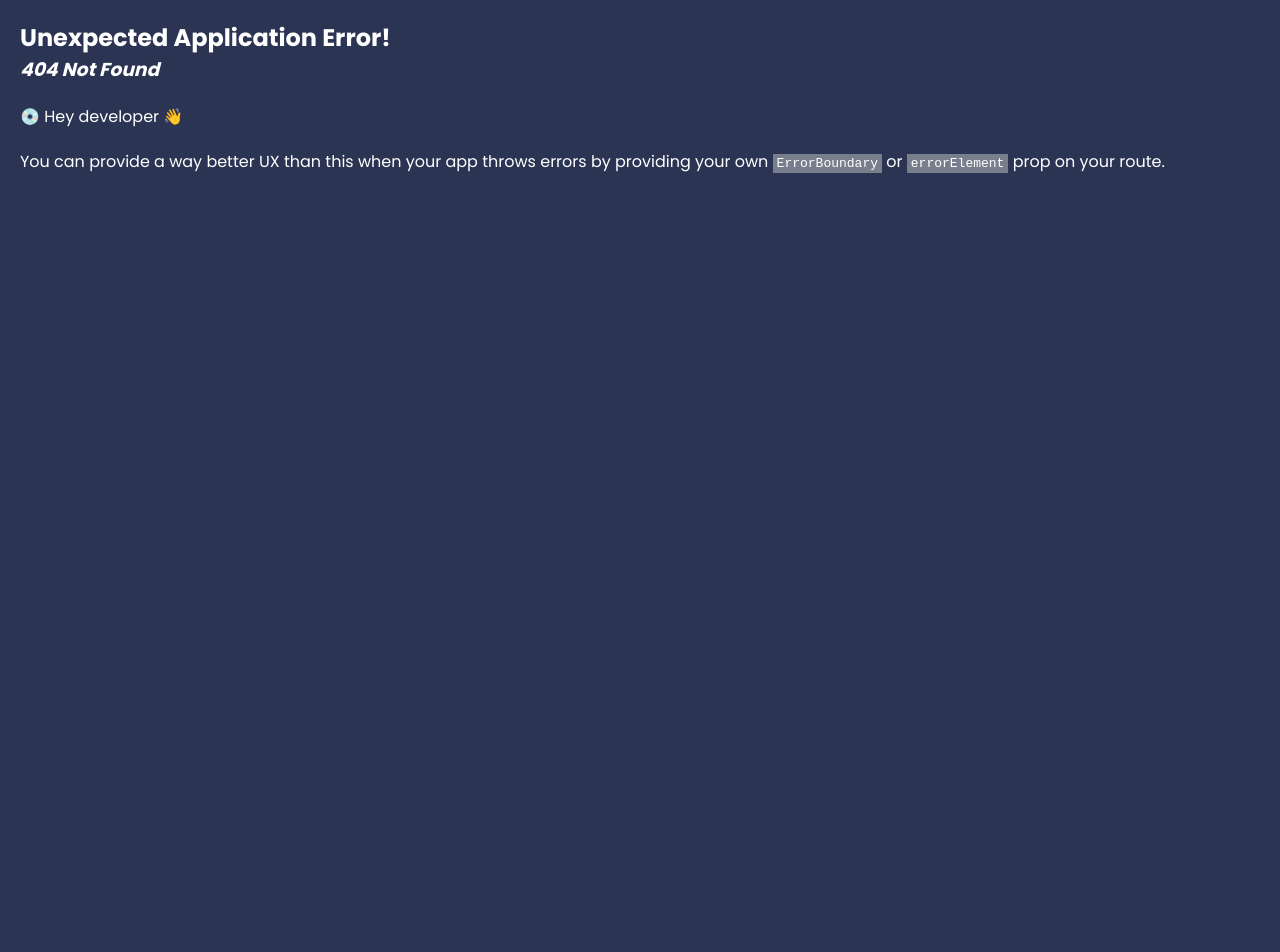
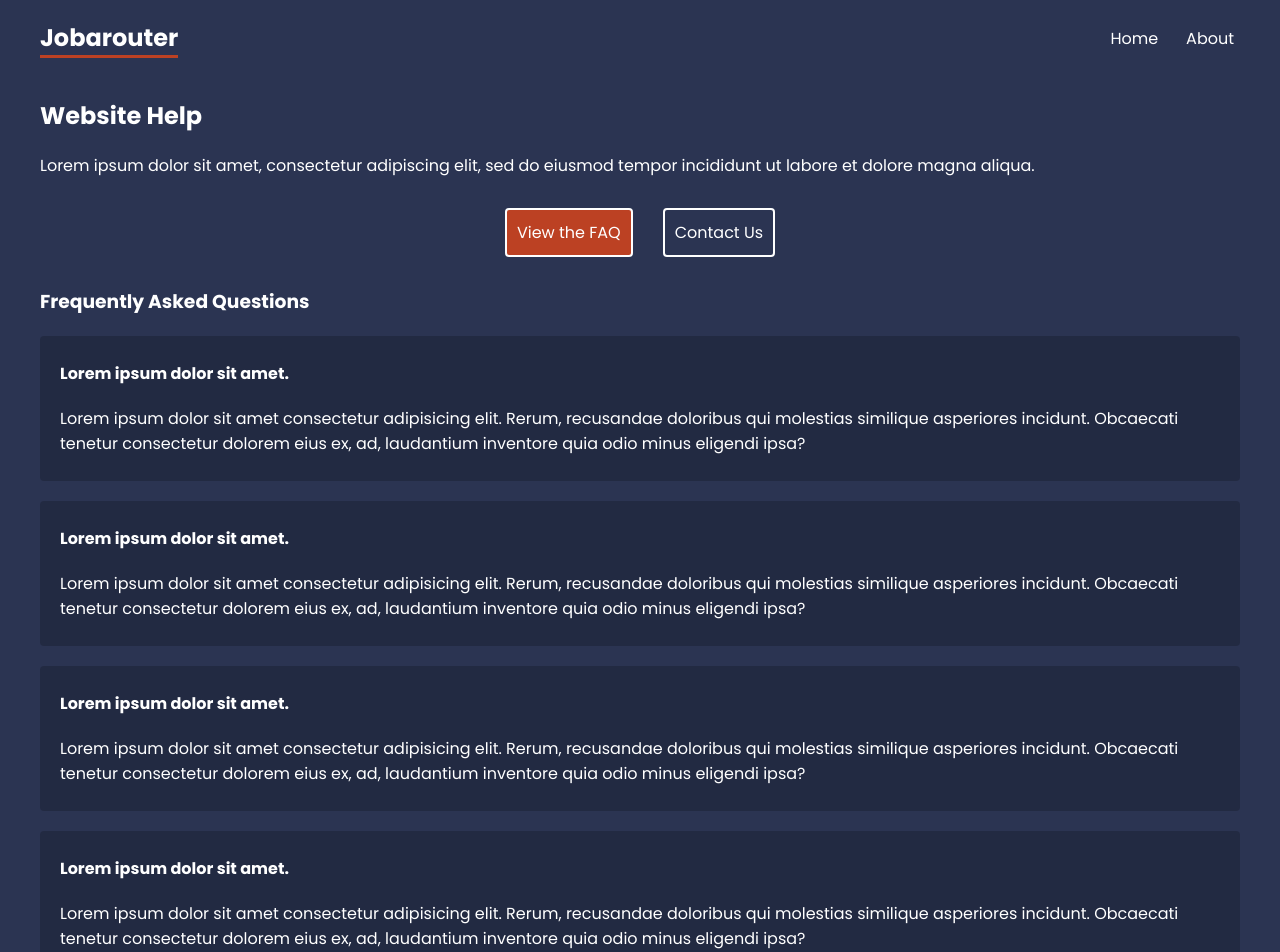
Before and after one commit to meconnor/jobrouterREACT, a React (Create React App) app: page /help/faq in a window 1280 px wide. Before the commit this address had no page. Shown: the top 952 px of the page. Before the commit the page ends 800 px from the top, so only its background shows below. Built offline with nearby package versions, Linux system fonts and the light colour scheme.

Commit message:
added faq/contact pages with styles. implemented routes from /help

```diff
--- a/src/App.js
+++ b/src/App.js
@@ -7,14 +7,21 @@
 //pages
 import Home from "./pages/Home";
 import About from "./pages/About";
+import Faq from "./pages/help/Faq";
+import Contact from "./pages/help/Contact";
 //layouts
 import RootLayout from "./layouts/RootLayout";
+import HelpLayout from "./layouts/HelpLayout";
 
 const router = createBrowserRouter(
   createRoutesFromElements(
     <Route path="/" element={<RootLayout />}>
       <Route index element={<Home />} />
       <Route path="about" element={<About />} />
+      <Route path="help" element={<HelpLayout />}>
+        <Route path="faq" element={<Faq />} />
+        <Route path="contact" element={<Contact />} />
+      </Route>
     </Route>
   )
 );
--- a/src/index.css
+++ b/src/index.css
@@ -52,8 +52,52 @@
   margin: 40px auto;
 }
 /* help layout */
-
+.help-layout nav {
+  display: flex;
+  justify-content: center;
+  gap: 30px;
+  margin: 30px 0;
+}
+.help-layout nav a {
+  padding: 10px;
+  border: 2px solid white;
+  border-radius: 4px;
+  text-decoration: none;
+}
+.help-layout nav a:hover {
+  border-color: var(--primary);
+}
+.help-layout nav a.active {
+  background: var(--primary);
+}
 /* faq */
+.faq .question {
+  background: rgba(0, 0, 0, 0.2);
+  padding: 5px 20px;
+  border-radius: 4px;
+  margin: 20px 0;
+}
+/* contact form */
+form {
+  margin-top: 30px;
+}
+form input,
+form label span,
+form textarea {
+  display: block;
+}
+form input,
+form textarea {
+  margin-bottom: 30px;
+  padding: 8px;
+  border-radius: 4px;
+  border: 0;
+  width: 300px;
+  color: var(--secondary);
+}
+form label span {
+  margin-bottom: 10px;
+}
 
 /* careers list */
 
--- /dev/null
+++ b/src/layouts/HelpLayout.js
@@ -0,0 +1,20 @@
+import { NavLink, Outlet } from "react-router-dom";
+
+export default function HelpLayout() {
+  return (
+    <div className="help-layout">
+      <h2>Website Help</h2>
+      <p>
+        Lorem ipsum dolor sit amet, consectetur adipiscing elit, sed do eiusmod
+        tempor incididunt ut labore et dolore magna aliqua.
+      </p>
+
+      <nav>
+        <NavLink to="faq">View the FAQ</NavLink>
+        <NavLink to="contact">Contact Us</NavLink>
+      </nav>
+
+      <Outlet />
+    </div>
+  );
+}
--- /dev/null
+++ b/src/pages/help/Contact.js
@@ -0,0 +1,18 @@
+export default function Contact() {
+  return (
+    <div className="contact">
+      <h3>Contact Us</h3>
+      <form>
+        <label>
+          <span>Your email:</span>
+          <input type="email" name="email" required />
+        </label>
+        <label>
+          <span>Your message:</span>
+          <textarea name="message" required></textarea>
+        </label>
+        <button>Submit</button>
+      </form>
+    </div>
+  );
+}
--- /dev/null
+++ b/src/pages/help/Faq.js
@@ -0,0 +1,67 @@
+export default function Faq() {
+  return (
+    <div className="faq">
+      <h3>Frequently Asked Questions</h3>
+
+      <div className="question">
+        <p>
+          <strong>Lorem ipsum dolor sit amet.</strong>
+        </p>
+        <p>
+          Lorem ipsum dolor sit amet consectetur adipisicing elit. Rerum,
+          recusandae doloribus qui molestias similique asperiores incidunt.
+          Obcaecati tenetur consectetur dolorem eius ex, ad, laudantium
+          inventore quia odio minus eligendi ipsa?
+        </p>
+      </div>
+
+      <div className="question">
+        <p>
+          <strong>Lorem ipsum dolor sit amet.</strong>
+        </p>
+        <p>
+          Lorem ipsum dolor sit amet consectetur adipisicing elit. Rerum,
+          recusandae doloribus qui molestias similique asperiores incidunt.
+          Obcaecati tenetur consectetur dolorem eius ex, ad, laudantium
+          inventore quia odio minus eligendi ipsa?
+        </p>
+      </div>
+
+      <div className="question">
+        <p>
+          <strong>Lorem ipsum dolor sit amet.</strong>
+        </p>
+        <p>
+          Lorem ipsum dolor sit amet consectetur adipisicing elit. Rerum,
+          recusandae doloribus qui molestias similique asperiores incidunt.
+          Obcaecati tenetur consectetur dolorem eius ex, ad, laudantium
+          inventore quia odio minus eligendi ipsa?
+        </p>
+      </div>
+
+      <div className="question">
+        <p>
+          <strong>Lorem ipsum dolor sit amet.</strong>
+        </p>
+        <p>
+          Lorem ipsum dolor sit amet consectetur adipisicing elit. Rerum,
+          recusandae doloribus qui molestias similique asperiores incidunt.
+          Obcaecati tenetur consectetur dolorem eius ex, ad, laudantium
+          inventore quia odio minus eligendi ipsa?
+        </p>
+      </div>
+
+      <div className="question">
+        <p>
+          <strong>Lorem ipsum dolor sit amet.</strong>
+        </p>
+        <p>
+          Lorem ipsum dolor sit amet consectetur adipisicing elit. Rerum,
+          recusandae doloribus qui molestias similique asperiores incidunt.
+          Obcaecati tenetur consectetur dolorem eius ex, ad, laudantium
+          inventore quia odio minus eligendi ipsa?
+        </p>
+      </div>
+    </div>
+  );
+}
```
